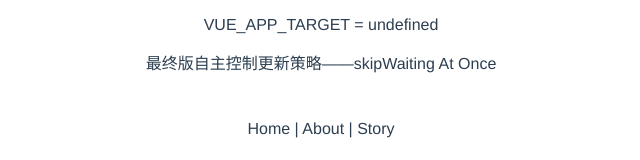
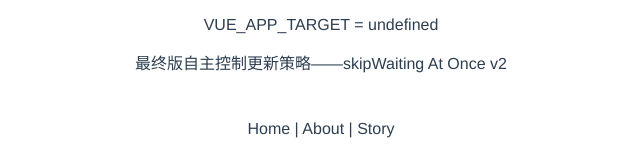
Before and after one commit to oneyoung19/learn-pwa, a Vue app: page /about in a window 1280 px wide. Shown: the top 160 px of the page, without its empty margins (319-959 px from the left). Built offline with nearby package versions, Linux system fonts and the light colour scheme.

Commit message:
feat: skipWaiting At Once v2

```diff
--- a/src/App.vue
+++ b/src/App.vue
@@ -1,7 +1,7 @@
 <template>
   <div id="app">
     <p>{{ `VUE_APP_TARGET = ${target}` }}</p>
-    <p>最终版自主控制更新策略——skipWaiting At Once</p>
+    <p>最终版自主控制更新策略——skipWaiting At Once v2</p>
     <div id="nav">
       <!-- <router-link :to="{ name: 'Home' }">Home</router-link> |
       <router-link :to="{ name: 'About' }">About</router-link> |
```
Also changed, not shown: 1 other file (tests, documents, lock files or other folders).
